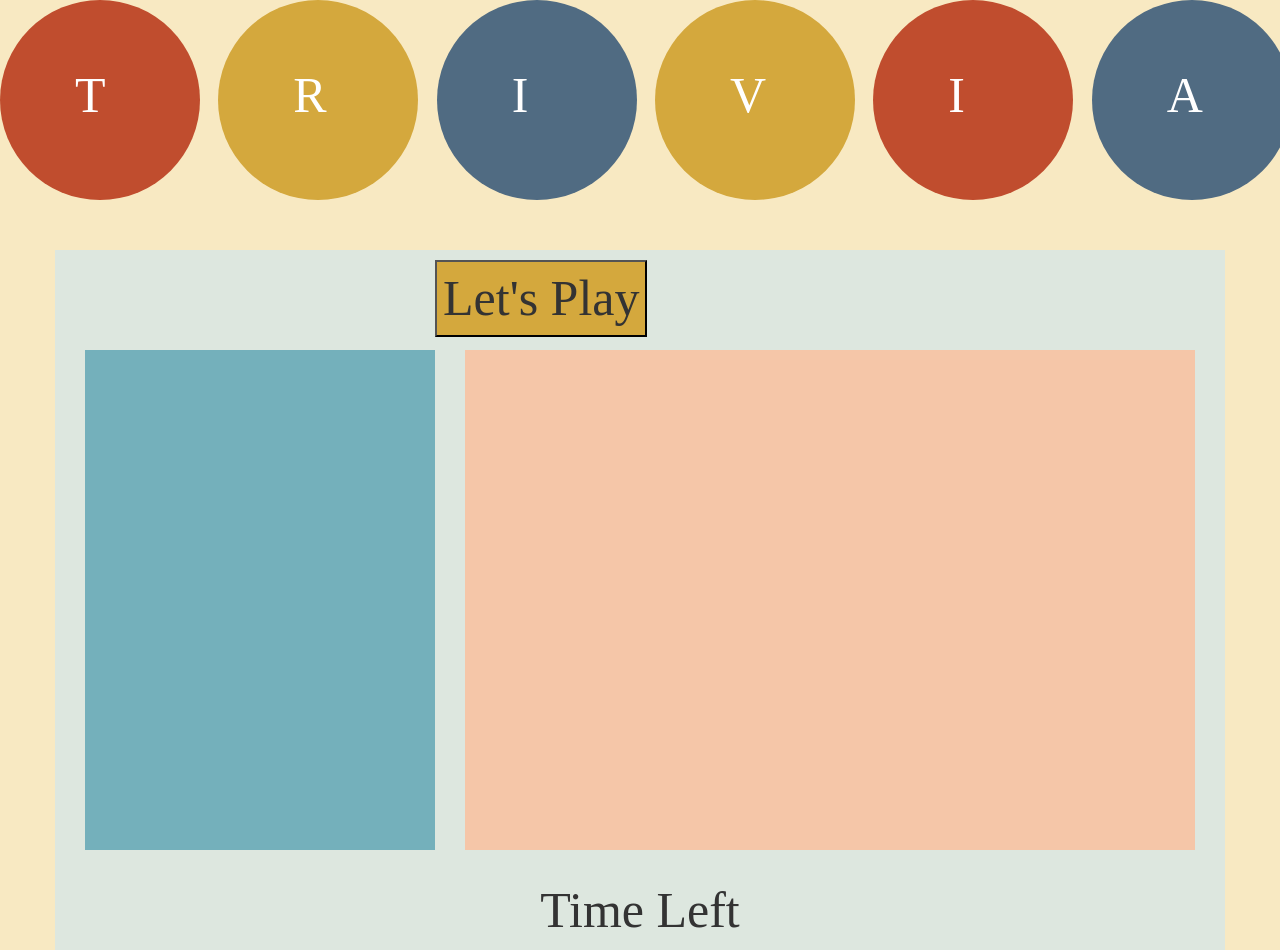
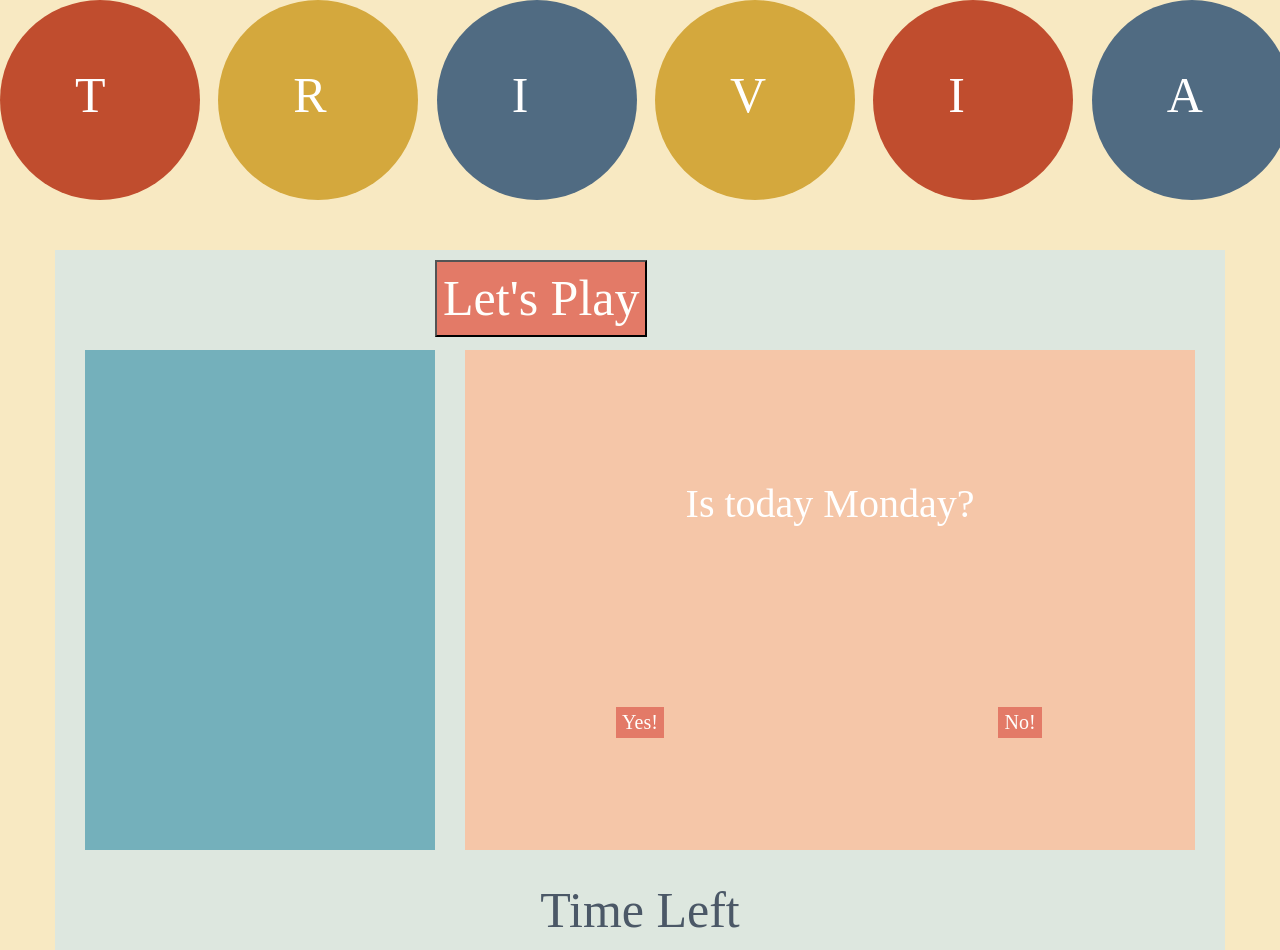
Before and after one commit to gmarroquin/TriviaGame, a plain HTML site: page index.html in a window 1280 px wide. Drawn offline with nearby package versions, Linux system fonts and the light colour scheme; a web font is replaced by a local one.

Commit message:
pseudo code added

```diff
--- a/assets/css/style.css
+++ b/assets/css/style.css
@@ -56,12 +56,41 @@
 	padding-top: 25px;
 	padding-bottom: 25px;
 	font-family: 'BioRhyme Expanded', serif;
+	color: rgb(75, 88, 103);
 
 }
 
 #start{
-	background-color: rgb(212, 168, 61);
+	background-color: rgb(227, 122, 103);
 	position: absolute;
 	top: 10px;
 	left: 350px;
+	color: rgb(255, 255, 252);
+	border-style: outset;
 }
+
+.questionOne {
+	font-size: 40px;
+	color: white;
+	text-align: center;
+	font-family: 'BioRhyme Expanded', serif;
+	padding-bottom: 25px;
+	padding-top: 125px;
+}
+
+.answerOne, .answerTwo {
+	font-size: 20px;
+	color: white;
+	text-align: center;
+	font-family: 'BioRhyme Expanded', serif;
+	padding-bottom: 50px;
+	padding-top: 150px;
+	width: 100%;
+	display: inline-block;
+}
+
+#answerOne, #answerTwo{
+	border-style: none;
+	background-color: rgb(227, 122, 103);
+	color: rgb(255, 255, 252);
+}
--- a/assets/javascript/app.js
+++ b/assets/javascript/app.js
@@ -1,4 +1,4 @@
-// This code will run as soon as the page loads
+//runs as soon as the page loads
 window.onload = function() {
 	$("#start").on("click", timer.start);
 };
@@ -18,6 +18,7 @@ var timer = {
 	clockRunning = true;
 }
 },
+
 count: function() {
 // count down by 1
 timer.time--;
@@ -36,13 +37,28 @@ var timer = {
 	if (seconds < 10) {
 		seconds = "0" + seconds;
 	}
-
 	if (minutes === 10) {
 		minutes = "00";
 	}
 	else if (minutes < 10) {
-      minutes = "0" + minutes;
+		minutes = "00" + minutes;
 	}
 	return minutes + ":" + seconds;
 }
+
 };
+
+//If Yes button is pressed
+	$("#answerOne").on("click", function() {
+		alert("Doing it right!")
+});
+
+//then add points in favor
+
+//continue to next question
+
+//If No button is pressed
+
+//then add points to losses
+
+//continue to next question
--- a/index.html
+++ b/index.html
@@ -81,6 +81,29 @@
 
 		<div class="col-sm-8">
 			<div class="rightRectangle">
+
+				<div class="row">
+					<div class="col-sm-12">
+						<div class="questionOne">
+							<h id="questionOne">Is today Monday?</h>
+						</div>
+					</div>
+				</div>
+
+				<div class="row">
+					<div class="col-sm-6">
+						<div class="answerOne">
+							<button id="answerOne">Yes!</button>
+						</div>
+					</div>
+
+					<div class="col-sm-6">
+						<div class="answerTwo">
+							<button id="answerTwo">No!</button>
+						</div>
+					</div>
+				</div>
+
 			</div>
 		</div>
 	</div>
```
Lines whose indentation alone changed are shown as unchanged.
